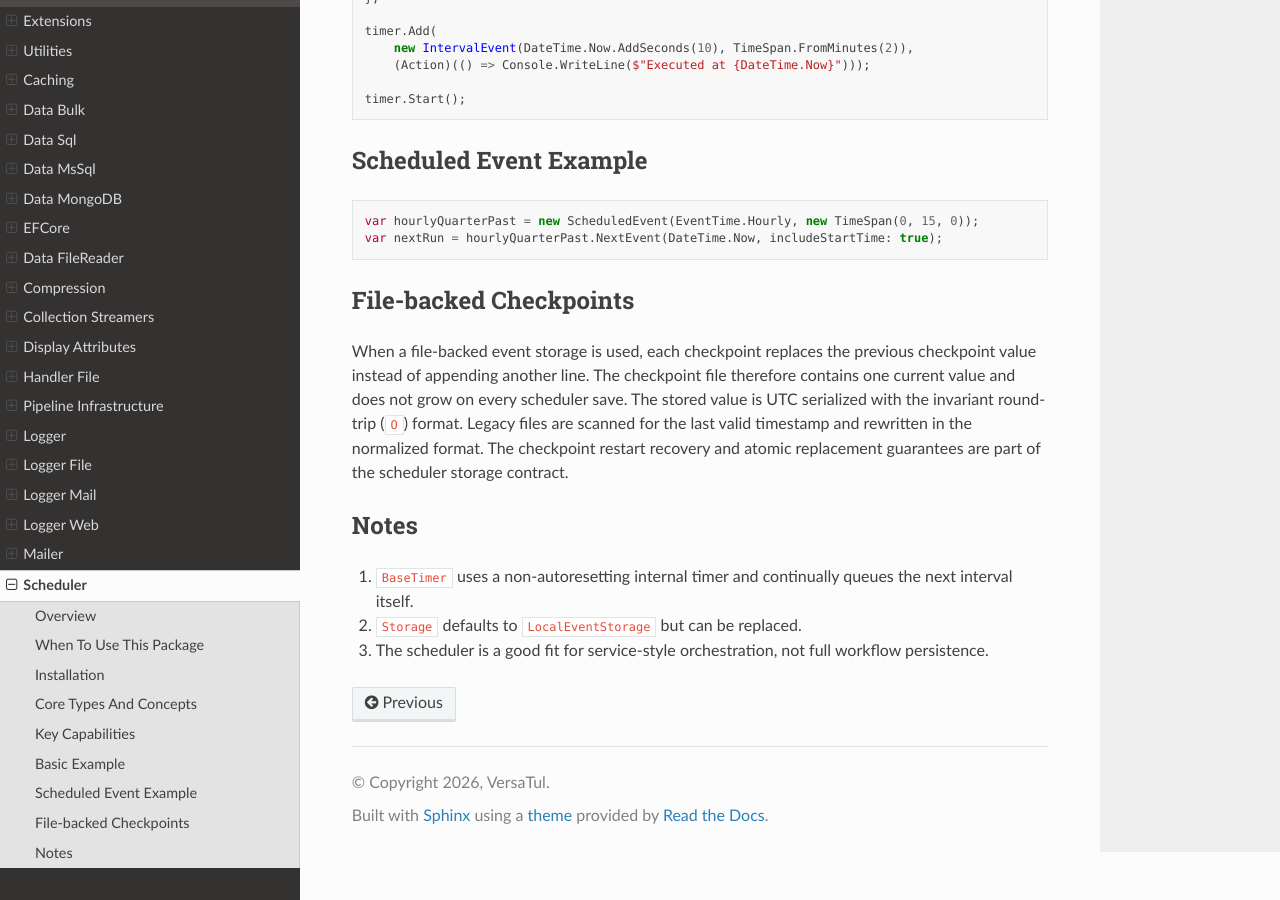
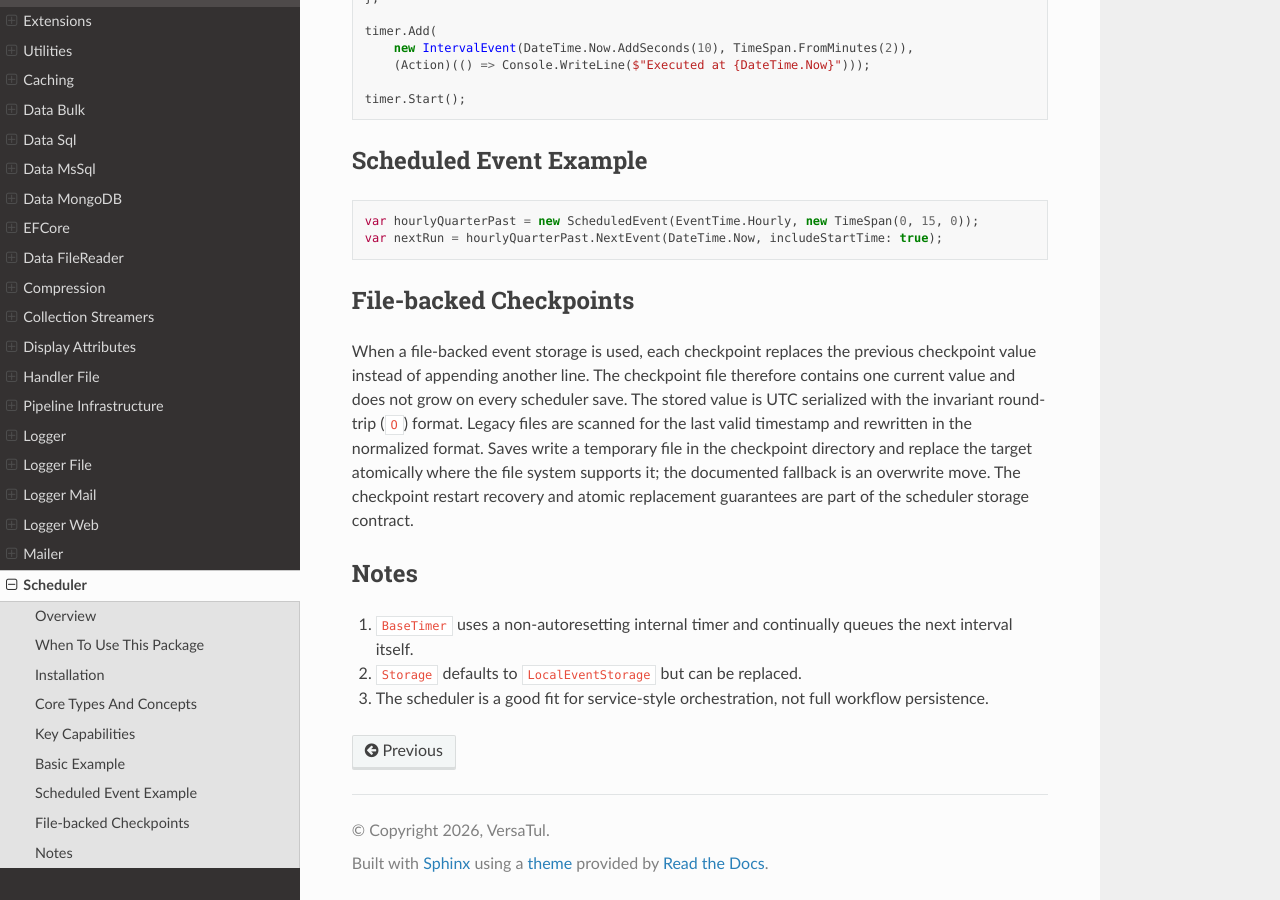
Before and after one commit to BjornWilliams/DocsVersaTul, a Sphinx documentation site: the page built from docs/source/scheduler.rst, in a window 1280 px wide and 900 px high, scrolled down 1849 px. Built offline with Sphinx 7.4.7 and the Read the Docs theme 3.1.0, drawn with Linux system fonts in a browser that asks for light colours.

Commit message:
Document atomic scheduler checkpoint replacement
AB#2995

AB#2991

```diff
--- a/docs/source/scheduler.rst
+++ b/docs/source/scheduler.rst
@@ -98,7 +98,7 @@
 File-backed Checkpoints
 -----------------------
 
-When a file-backed event storage is used, each checkpoint replaces the previous checkpoint value instead of appending another line. The checkpoint file therefore contains one current value and does not grow on every scheduler save. The stored value is UTC serialized with the invariant round-trip (``O``) format. Legacy files are scanned for the last valid timestamp and rewritten in the normalized format. The checkpoint restart recovery and atomic replacement guarantees are part of the scheduler storage contract.
+When a file-backed event storage is used, each checkpoint replaces the previous checkpoint value instead of appending another line. The checkpoint file therefore contains one current value and does not grow on every scheduler save. The stored value is UTC serialized with the invariant round-trip (``O``) format. Legacy files are scanned for the last valid timestamp and rewritten in the normalized format. Saves write a temporary file in the checkpoint directory and replace the target atomically where the file system supports it; the documented fallback is an overwrite move. The checkpoint restart recovery and atomic replacement guarantees are part of the scheduler storage contract.
 
 Notes
 -----
```
